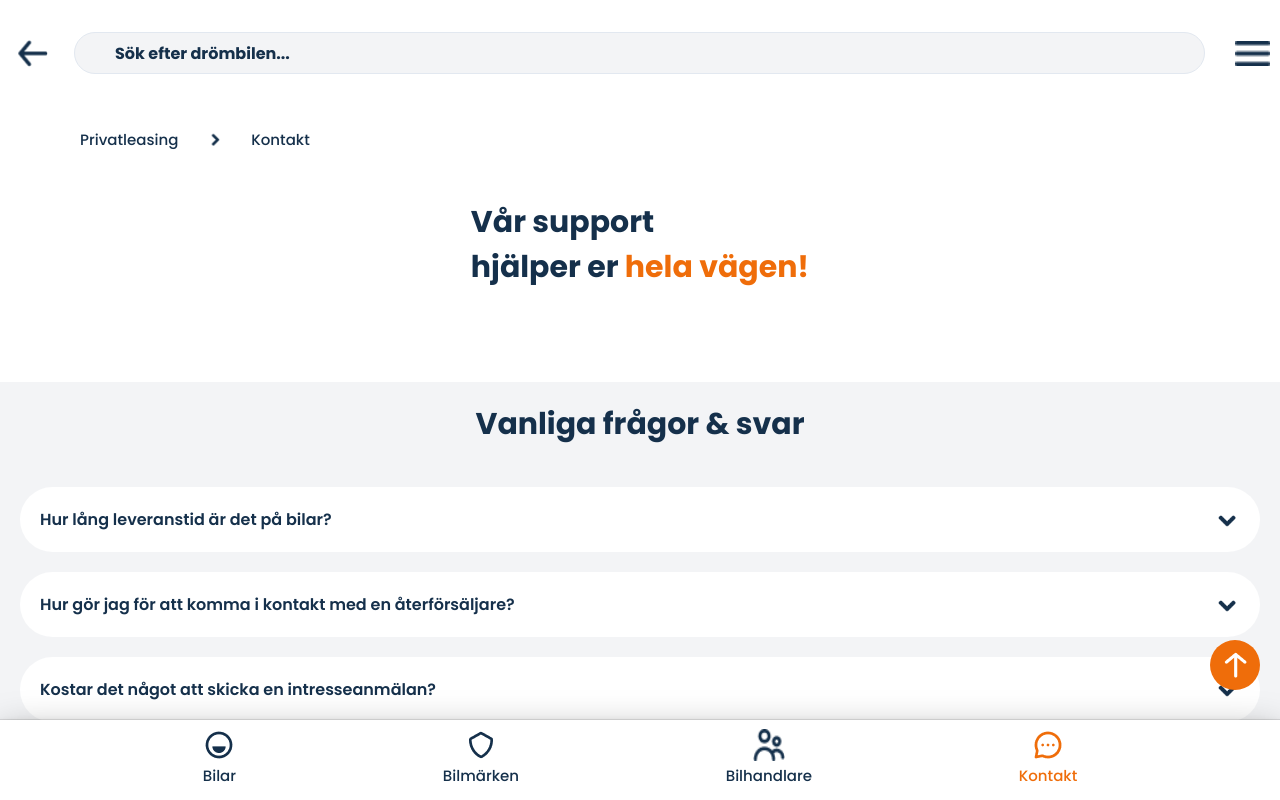
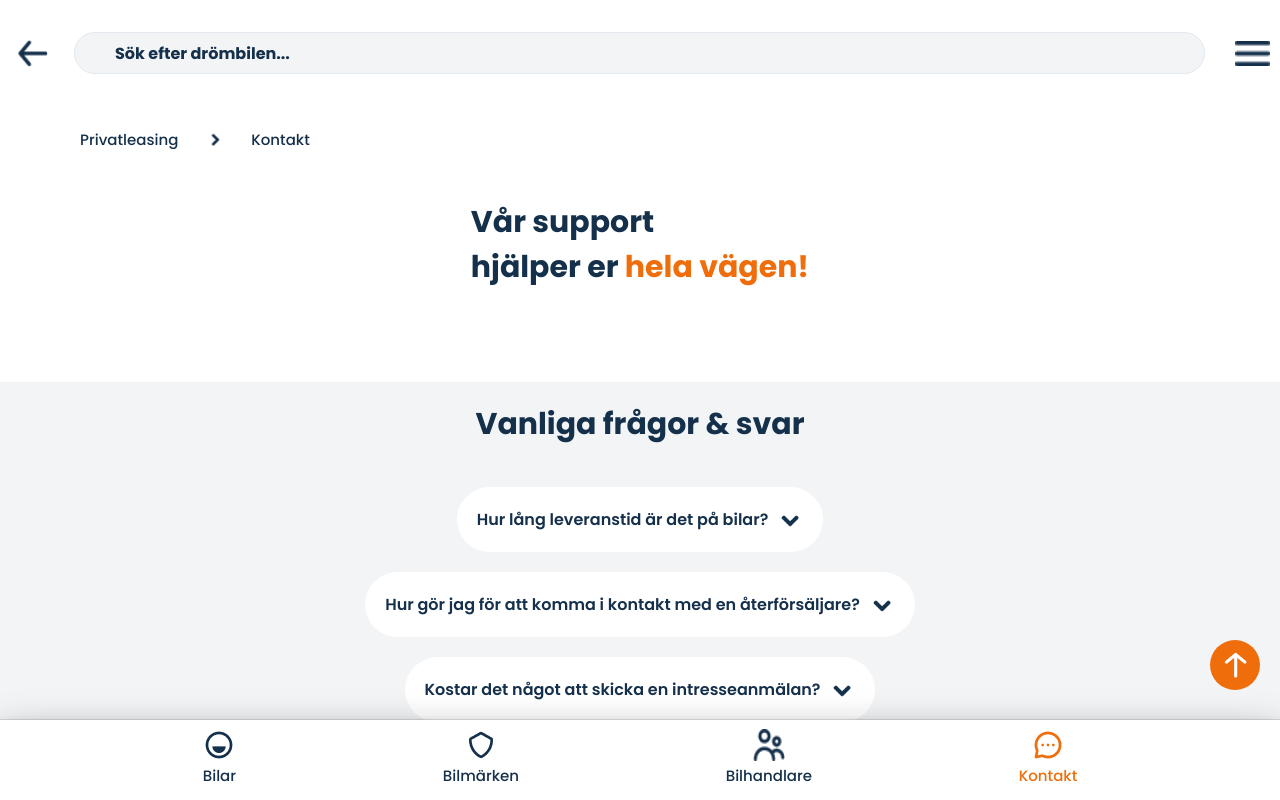
Before and after one commit to Leasingoo/leasingoo-main, a Next.js app: page /contact in a window 1280 px wide. Shown: the top 800 px of the page. Built offline with nearby package versions, Linux system fonts and the light colour scheme.

Commit message:
showing q&a answers on contact page

```diff
--- a/pages/contact.tsx
+++ b/pages/contact.tsx
@@ -97,17 +97,20 @@ const ContactPage = () => {
         </Text>
 
         {questionsAnswers.map((item, i) => (
+          <Flex key={i} flexDir="column" mb={5}>
             <Flex
-            key={i}
               flexDir="row"
               w={"100%"}
               h={isMobile ? "65px" : "55px"}
               bgColor={
-              selectedQuestion === i ? "#15304B" : isMobile ? "#fff" : "#F3F4F6"
+                selectedQuestion === i
+                  ? "#15304B"
+                  : isMobile
+                  ? "#fff"
+                  : "#F3F4F6"
               }
               alignItems="center"
               justifyContent="space-between"
-            mb={5}
               pl={isMobile ? 5 : 20}
               borderRadius={50}
               cursor="pointer"
@@ -139,6 +142,19 @@ const ContactPage = () => {
                   marginLeft: 10,
                 }}
               />
+            </Flex>
+
+            {selectedQuestion === i && (
+              <Flex pl={10} mt={3}>
+                <Text
+                  fontSize={"18"}
+                  color="#15304B"
+                  w={isMobile ? "95%" : "80%"}
+                >
+                  {item.answer}
+                </Text>
+              </Flex>
+            )}
           </Flex>
         ))}
       </Flex>
```
Lines whose indentation alone changed are shown as unchanged.
